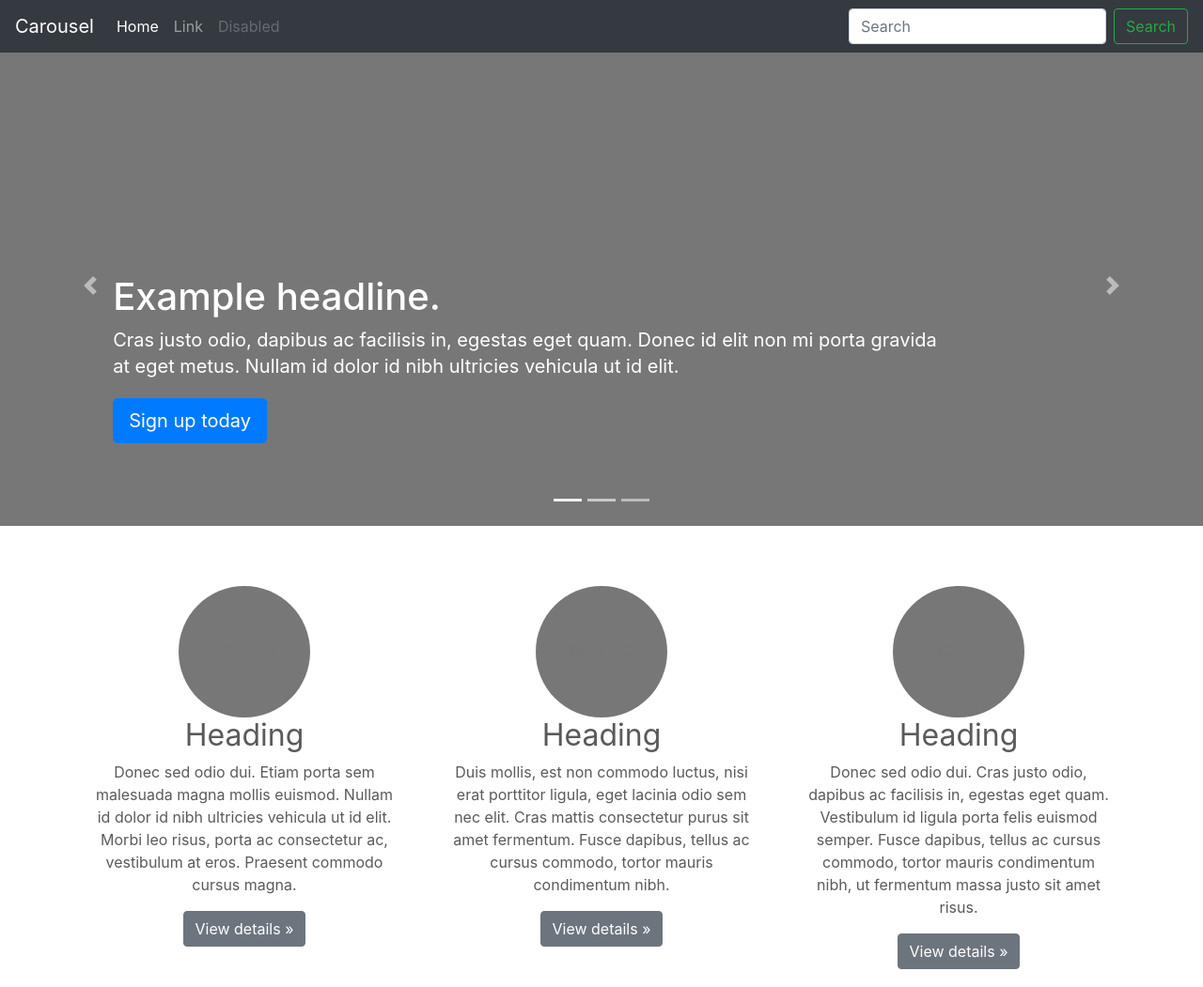
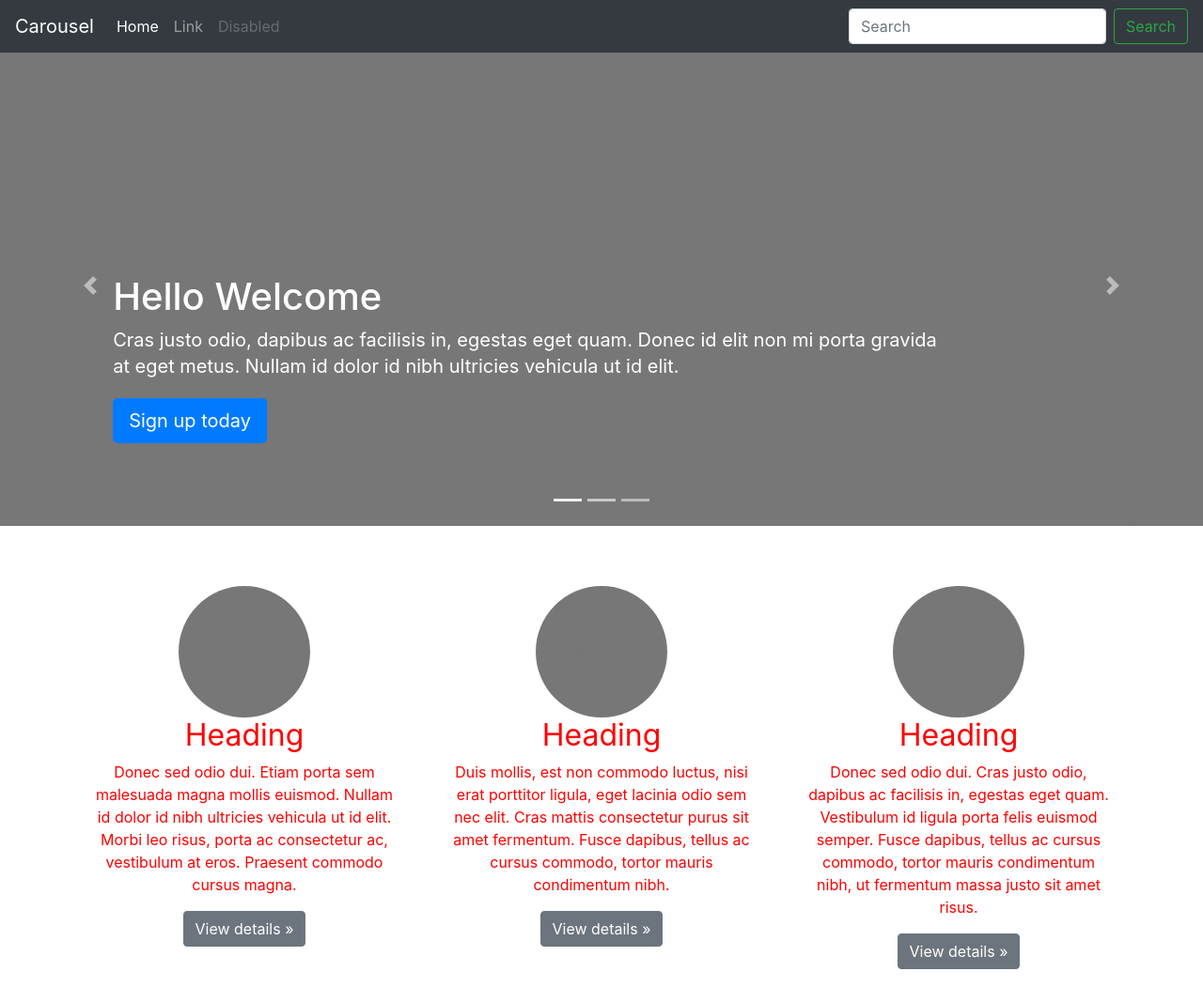
Before and after one commit to amadouba28/git_101, a plain HTML site: page index.html in a window 1280 px wide. Shown: the top 1051 px of the page at 94% size. Drawn offline with nearby package versions, Linux system fonts and the light colour scheme.

Commit message:
Change of the headline

```diff
--- a/index.html
+++ b/index.html
@@ -74,7 +74,7 @@
         <svg class="bd-placeholder-img" width="100%" height="100%" xmlns="http://www.w3.org/2000/svg" preserveAspectRatio="xMidYMid slice" focusable="false" role="img"><rect width="100%" height="100%" fill="#777"/></svg>
         <div class="container">
           <div class="carousel-caption text-left">
-            <h1>Example headline.</h1>
+            <h1>Hello Welcome</h1>
             <p>Cras justo odio, dapibus ac facilisis in, egestas eget quam. Donec id elit non mi porta gravida at eget metus. Nullam id dolor id nibh ultricies vehicula ut id elit.</p>
             <p><a class="btn btn-lg btn-primary" href="#" role="button">Sign up today</a></p>
           </div>
--- a/styles/styles.css
+++ b/styles/styles.css
@@ -5,7 +5,7 @@
 body {
   padding-top: 3rem;
   padding-bottom: 3rem;
-  color: #5a5a5a;
+  color: #ff0000;
 }
 
 
```
